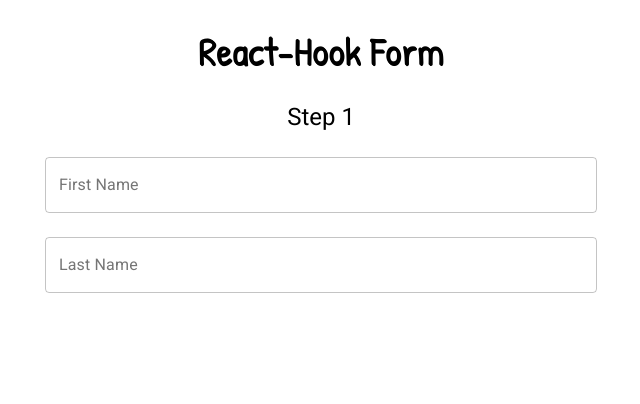
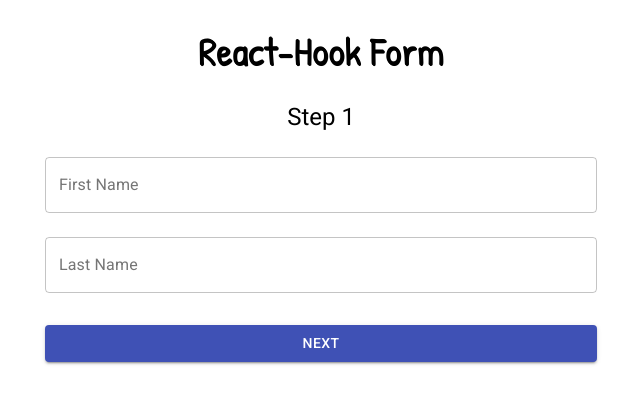
Before and after one commit to Morozov-it/Ultimate-hook-form, a React (Create React App) app: page / in a window 1280 px wide. Shown: the top 404 px of the page, without its empty margins (319-959 px from the left). Built offline with nearby package versions, Linux system fonts and the light colour scheme.

Commit message:
Update folder tree, add validation

```diff
--- a/package.json
+++ b/package.json
@@ -5,6 +5,7 @@
   "dependencies": {
     "@emotion/react": "^11.7.1",
     "@emotion/styled": "^11.6.0",
+    "@hookform/resolvers": "^2.8.8",
     "@material-ui/core": "^4.12.3",
     "@material-ui/icons": "^4.11.2",
     "@mui/material": "^5.3.1",
--- a/src/App.jsx
+++ b/src/App.jsx
@@ -1,7 +1,7 @@
 import React from 'react';
 import { BrowserRouter, Route, Routes } from 'react-router-dom';
 import { Header } from './components/Header';
-import { Step1 } from './components/Step1';
+import { Step1 } from './pages/Step1';
 
 
 function App() {
--- /dev/null
+++ b/src/components/MyButton.jsx
@@ -0,0 +1,20 @@
+import React from 'react';
+import { Button } from '@material-ui/core';
+import { makeStyles } from '@material-ui/core/styles';
+
+const useStyles = makeStyles((theme) => ({
+    root: {
+        margin: theme.spacing(3, 0, 0, 0),
+    },
+}));
+
+export const MyButton = ({ children, ...props }) => {
+    const styles=useStyles()
+    return <Button
+        className={styles.root}
+        type='submit'
+        margin='normal'
+        fullWidth
+        color="primary"
+        variant="contained">{children}</Button>
+}
--- a/src/components/Form.jsx
+++ b/src/components/MyForm.jsx
@@ -9,7 +9,7 @@
 }));
 
 //создаем компонент-обертку над формой, передаем все пропсы, атрибут noValidate отключает стандартные функции для формы
-export const Form = ({children, ...props}) => {
+export const MyForm = ({children, ...props}) => {
     //получаем стили
     const styles = useStyles()
     return (
--- a/src/components/Input.jsx
+++ b/src/components/MyInput.jsx
@@ -3,7 +3,7 @@
 
 
 //передача реф к дочернему элементу
-export const Input = forwardRef((props, ref) => {
+export const MyInput = forwardRef((props, ref) => {
     return <TextField
         inputRef={ref}
         {...props}
--- a/src/components/Step1.jsx
+++ /dev/null
@@ -1,38 +0,0 @@
-import React from 'react';
-import { MainContainer } from './MainContainer';
-import Typography from '@material-ui/core/Typography';
-import { useForm, useFormState } from 'react-hook-form';
-import { Form } from './Form'
-import { Input } from './Input'
-
-export const Step1 = () => {
-    const { control, register, watch, handleSubmit, } = useForm({
-        mode: 'onBlur'
-    })
-    console.log(watch())
-    //взаимодействие с состоянием формы, необходимо передать объект control из хука useForm
-    const { errors } = useFormState({ control })
-
-
-    return (
-        <MainContainer>
-            <Typography
-                variant="h5"
-                component="h2">Step 1
-            </Typography>
-            <Form>
-                <Input {...register("firstName")}
-                    id='firstName'
-                    type='text'
-                    label='First Name'
-                />
-                <Input {...register("lastName")}
-                    id='lastName'
-                    type='text'
-                    label='Last Name'
-                />
-
-            </Form>
-        </MainContainer>
-    )
-};
--- /dev/null
+++ b/src/pages/Step1.jsx
@@ -0,0 +1,52 @@
+import React from 'react';
+import { useForm, useFormState } from 'react-hook-form';
+//файлы библиотек
+import Typography from '@material-ui/core/Typography';
+//пакет для валидации
+import { yupResolver } from '@hookform/resolvers/yup';
+import { schemaStep1 } from '../validation';
+//компоненты
+import { MainContainer } from '../components/MainContainer';
+import { MyForm } from '../components/MyForm'
+import { MyInput } from '../components/MyInput'
+import { MyButton } from '../components/MyButton';
+
+
+export const Step1 = () => {
+    const { control, register, handleSubmit, } = useForm({
+        mode: 'onBlur',
+        resolver: yupResolver(schemaStep1)
+    })
+    //console.log(watch())
+
+    const { errors } = useFormState({ control })
+    const onSubmit = async data => {
+        console.log(data);
+    };
+
+    return (
+        <MainContainer>
+            <Typography
+                variant="h5"
+                component="h2">Step 1
+            </Typography>
+            <MyForm onSubmit={handleSubmit(onSubmit)}>
+                <MyInput {...register("firstName")}
+                    id='firstName'
+                    type='text'
+                    label='First Name'
+                    error={!!errors.firstName}
+                    helperText={errors?.firstName?.message}
+                />
+                <MyInput {...register("lastName")}
+                    id='lastName'
+                    type='text'
+                    label='Last Name'
+                    error={!!errors.lastName}
+                    helperText={errors?.lastName?.message}
+                />
+                <MyButton>Next</MyButton>
+            </MyForm>
+        </MainContainer>
+    )
+};
--- /dev/null
+++ b/src/validation.js
@@ -0,0 +1,15 @@
+import * as yup from 'yup';
+
+export const schemaStep1 = yup
+.object()
+.shape({
+    firstName: yup
+        .string()
+        .matches(/^([^0-9]*)$/, 'First name should not contain numbers')
+        .required('First name is required'),
+    lastName: yup
+        .string()
+        .matches(/^([^0-9]*)$/, 'Last name should not contain numbers')
+        .required('Last name is required'),
+})
+.required();
```
Also changed, not shown: 1 other file (tests, documents, lock files or other folders).
